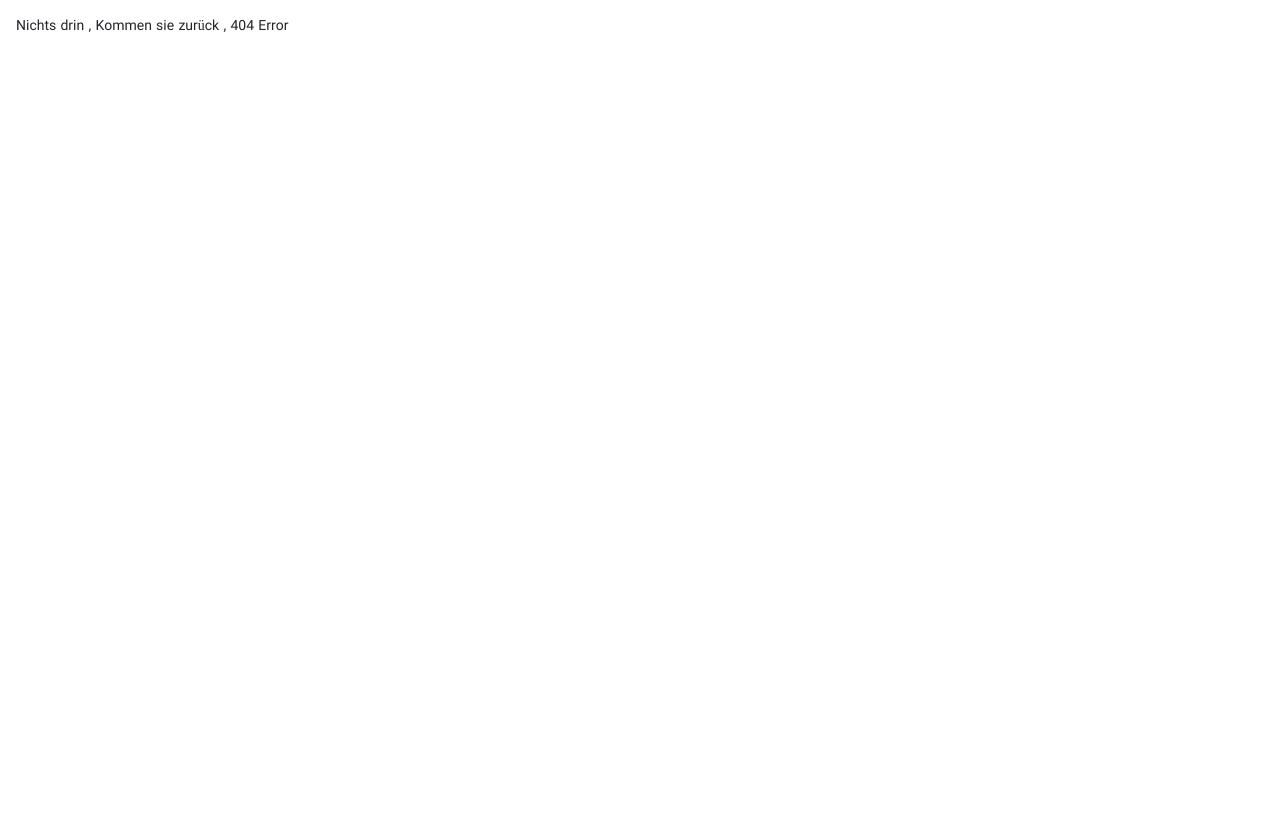
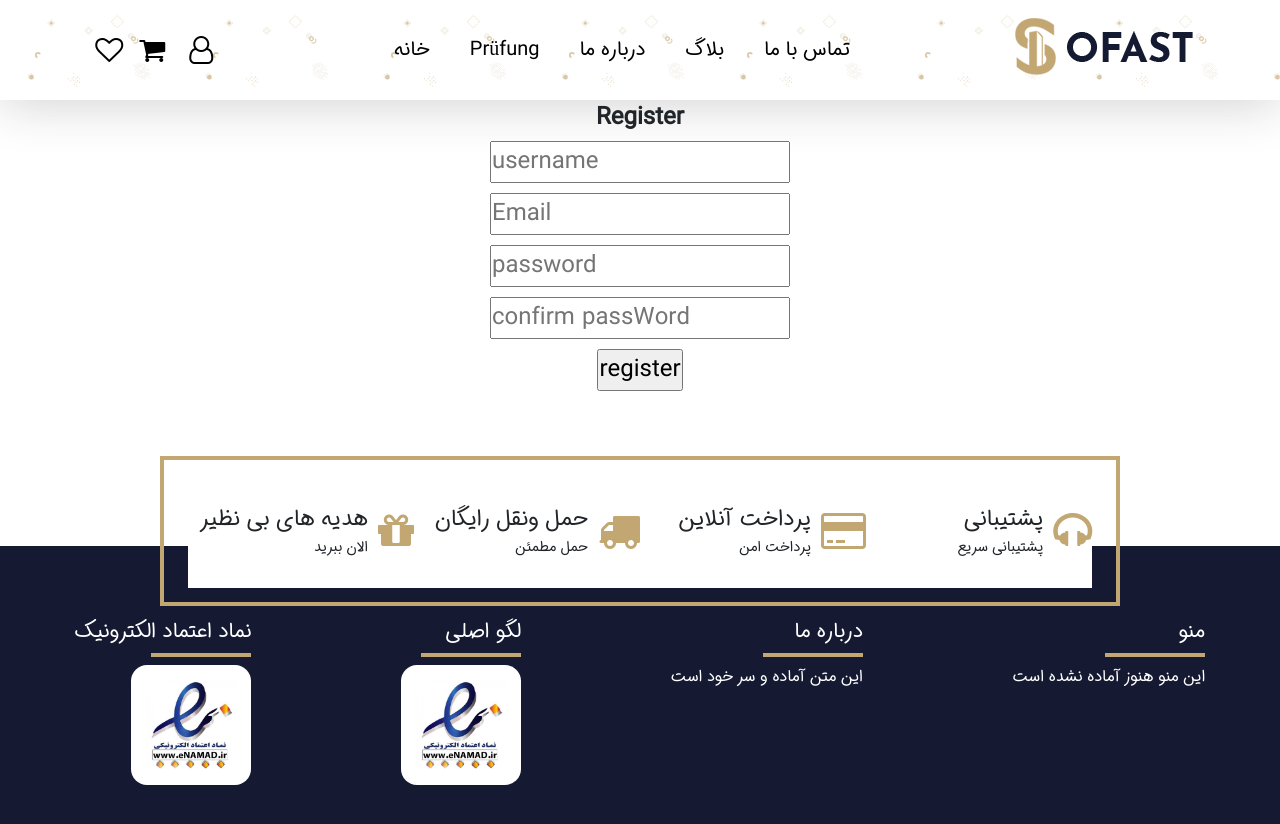
Before and after one commit to vahidpourmohamad/FcShop.js, a React (Create React App) app: page /login in a window 1280 px wide. Before the commit this address had no page. Shown: the top 824 px of the page. Before the commit the page ends 800 px from the top, so only its background shows below. Built offline with nearby package versions, Linux system fonts and the light colour scheme.

Commit message:
register Enwikldung

```diff
--- /dev/null
+++ b/src/Components/AnmeldungKomponente/AnmeldungKomponente.css
@@ -0,0 +1,3 @@
+.registerInput{
+    margin:5px
+}
--- /dev/null
+++ b/src/Components/AnmeldungKomponente/AnmeldungKomponente.js
@@ -0,0 +1,75 @@
+import React, { useContext, useState } from "react";
+import "./AnmeldungKomponente.css";
+import { useForm } from "../../Utility/Hooks";
+import { useMutation } from "@apollo/client";
+import { REGISTER_MUTATION } from "../../GraphQl/Mutations";
+import { AuthContext } from "../../Context/AuthContext";
+import { Navigate } from "react-router-dom";
+
+export default function AnmeldungKomponente() {
+  const context = useContext(AuthContext);
+  const [errors, setErrors] = useState([]);
+
+  function registerUserCallback() {
+    console.log("CallBack");
+    registerUser();
+  }
+
+  const { onChange, onSubmit, values } = useForm(registerUserCallback, {
+    username: "",
+    email: "",
+    password: "",
+    confirmPassword: "",
+  });
+
+  const [registerUser, { loading }] = useMutation(REGISTER_MUTATION, {
+    update(proxy, { data: { registerUser: userData } }) {
+      context.login(userData);
+      Navigate("/");
+    },
+    onError({ graphQLErrors }) {
+      setErrors(graphQLErrors);
+    },
+    variables: { registerInput: values },
+  });
+
+  return (
+    <div className="Container-Center-col">
+      <div className="font-bold font-xl TextRTL">Register</div>
+      <form className="Container-Center-col" onSubmit={onSubmit}>
+        <input
+          className="font-xl registerInput "
+          type={"Text"}
+          placeholder="username"
+          name="userName"
+          onChange={onChange}
+        ></input>
+        <input
+          className="font-xl registerInput "
+          type={"text"}
+          placeholder="Email"
+          name="email"
+          onChange={onChange}
+        ></input>
+        <input
+          className="font-xl registerInput "
+          type={"Text"}
+          placeholder="password"
+          name="password"
+          onChange={onChange}
+        ></input>
+        <input
+          className="font-xl registerInput "
+          type={"Text"}
+          name="confirmPassword"
+          placeholder="confirm passWord"
+          onChange={onChange}
+        ></input>
+        <button className="font-xl registerInput ">register</button>
+        {errors.map((error) => {
+          <div>{error}</div>;
+        })}
+      </form>
+    </div>
+  );
+}
--- a/src/Components/MenuComponent/MenuCmp.js
+++ b/src/Components/MenuComponent/MenuCmp.js
@@ -20,7 +20,9 @@ export default function MenuCmp() {
             </li>
             <li>
               <a href="#">
-                <Link to={`/ProduktSeite/${t}`} key={t}>Prüfung</Link>
+                <Link to={`/ProduktSeite/${t}`} key={t}>
+                  Prüfung
+                </Link>
               </a>
             </li>
             <li>
@@ -35,8 +37,12 @@ export default function MenuCmp() {
           </ul>
         </div>
         <div className="MenuIcon">
-          <a href="#" className="fa fa-user-o fa-2x "></a>
+          <a href="#">
+            <Link className="fa fa-user-o fa-2x " to="/login"></Link>
+          </a>
+
           <a href="#" className="fa fa-shopping-cart fa-2x "></a>
+
           <a href="#" className="fa fa-heart-o fa-2x "></a>
         </div>
       </div>
--- /dev/null
+++ b/src/GraphQl/Mutations.js
@@ -0,0 +1,11 @@
+import { gql } from "@apollo/client";
+
+export const REGISTER_MUTATION = gql`
+  mutation {
+    register(registerInput: $registerInput) {
+      id
+      username
+      token
+    }
+  }
+`;
--- a/src/Seiten/Login/LoginSeite.js
+++ b/src/Seiten/Login/LoginSeite.js
@@ -1,8 +1,20 @@
 import React from "react";
 import { Fragment } from "react";
+import MenuCmp from "../../Components/MenuComponent/MenuCmp";
+import FooterCmp from "../../Components/FooterComponent/FooterCmp";
+import AnmeldungKomponente from "../../Components/AnmeldungKomponente/AnmeldungKomponente";
 
 function LoginSeite() {
-  return <Fragment></Fragment>;
+  return (
+    <Fragment>
+      <MenuCmp />
+      <div className="Container-Center-col">
+        <div className="MenüHintergrund"></div>
+        <AnmeldungKomponente></AnmeldungKomponente>
+      </div>
+      <FooterCmp />
+    </Fragment>
+  );
 }
 
 export default LoginSeite;
--- /dev/null
+++ b/src/Utility/Hooks.js
@@ -0,0 +1,22 @@
+import { useState } from "react";
+
+export const useForm = (callback, initialState = {}) => {
+  const [values, setValues] = useState(initialState);
+
+  const onChange = (event) => {
+    setValues({ ...values, [event.target.name]: event.target.value });
+    console.log(values);
+  };
+
+  const onSubmit = (event) => {
+    console.log("submited");
+    event.preventDefault();
+    callback();
+  };
+
+  return {
+    onChange,
+    onSubmit,
+    values,
+  };
+};
--- a/src/index.js
+++ b/src/index.js
@@ -23,6 +23,7 @@ import {
 import { setContext } from "@apollo/client/link/context";
 import { ErrorLink, onError, OnError } from "@apollo/client/link/error";
 import { AuthProvider } from "./Context/AuthContext";
+import LoginSeite from "./Seiten/Login/LoginSeite";
 
 const root = ReactDOM.createRoot(document.getElementById("root"));
 
@@ -60,6 +61,7 @@ root.render(
           <Route path="/BloggenSeite" element={<Bloggen />} />
           <Route path="/KontaktSeite" element={<Kontakt />} />
           <Route path="/ProduktSeite/:id" element={<ProduktSichtSeite />} />
+          <Route path="/login" element={<LoginSeite />} />
           <Route
             path="*"
             element={
```
Also changed, not shown: 1 other file (tests, documents, lock files or other folders).
